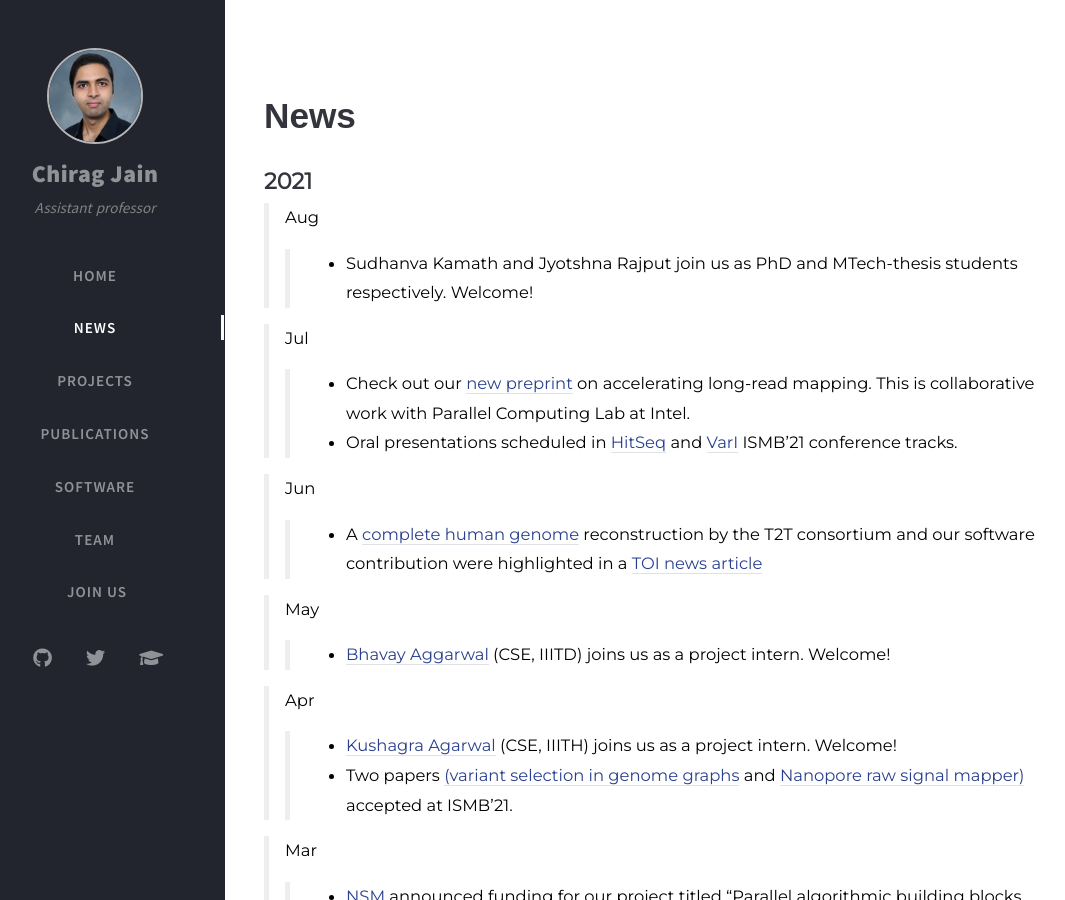
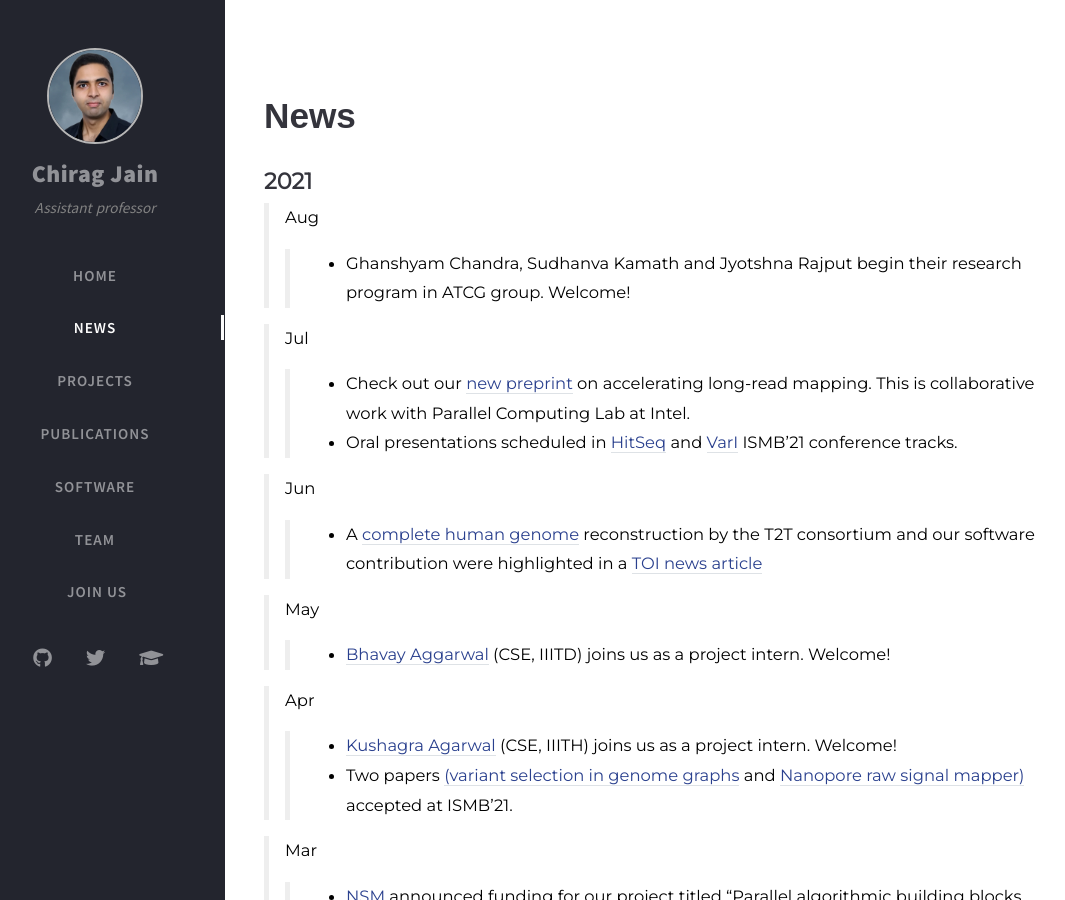
Before and after one commit to at-cg/at-cg.github.io, a Jekyll site: the page built from tabs/new.md, in a window 1280 px wide and 900 px high. Shown: the whole window, without its empty margins (35-1100 px from the left). Built offline with Jekyll 4.4.1, drawn with Linux system fonts in a browser that asks for light colours; nearby versions of some CDN libraries; comment, search, counter and statistics services are not loaded.

Commit message:
update news

```diff
--- a/tabs/new.md
+++ b/tabs/new.md
@@ -22,7 +22,7 @@ type: news
 ## **2021**
 
 > Aug
->> - Sudhanva Kamath and Jyotshna Rajput join us as PhD and MTech-thesis students respectively. Welcome!
+>> - Ghanshyam Chandra, Sudhanva Kamath and Jyotshna Rajput begin their research program in ATCG group. Welcome!
 
 > Jul
 >> - Check out our [new preprint](https://www.biorxiv.org/content/10.1101/2021.07.21.453294v1) on accelerating long-read mapping. This is collaborative work with Parallel Computing Lab at Intel.
```
